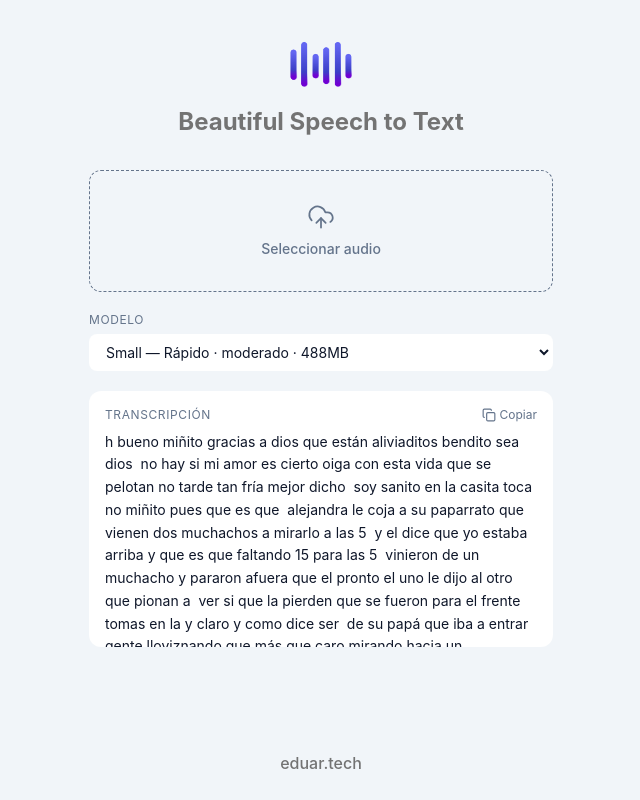
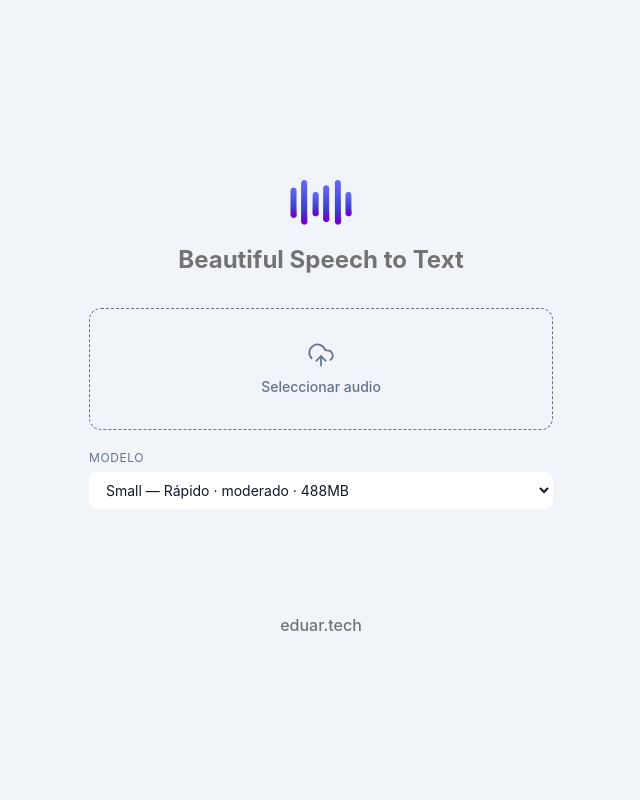
Before and after one commit to devcastech/beautiful-stt, a React (Vite) app: page / in a window 1280 px wide. Shown: the whole page, without its empty margins (319-959 px from the left). Built offline with nearby package versions, Linux system fonts and the light colour scheme.

Commit message:
remove generated text test

```diff
--- a/src/AudioProcessor.tsx
+++ b/src/AudioProcessor.tsx
@@ -42,7 +42,7 @@ export const AudioProcessor = () => {
   const [selectedFilePath, setSelectedFileFilePath] = useState<string | null>(null);
   const [fileInfo, setFileInfo] = useState<{ name: string; url: string } | null>(null);
   const [isProcessing, setIsProcessing] = useState(false);
-  const [result, setResult] = useState<string>('h bueno miñito gracias a dios que están aliviaditos bendito sea dios  no hay si mi amor es cierto oiga con esta vida que se pelotan no tarde tan fría mejor dicho  soy sanito en la casita toca no miñito pues que es que  alejandra le coja a su paparrato que vienen dos muchachos a mirarlo a las 5  y el dice que yo estaba arriba y que es que faltando 15 para las 5  vinieron de un muchacho y pararon afuera que el pronto el uno le dijo al otro que pionan a  ver si que la pierden que se fueron para el frente tomas en la y claro y como dice ser  de su papá que iba a entrar gente lloviznando que más que caro mirando hacia un momentico  después vinieron y pagaron y no quiero nada dice que pronto eran esos no hay vamos mitos  a que cale tiempo al tiempo no hay de otro andito dios pues ahí van dice que ha estado entrenando  un muchacho que así no hay más remedio ya está manás ya le dijimos que le guiara entonces  si quería venir a trajanos unos días el que va a venir hoy pero van o sea las dos me habló yo no  mira el mensaje además que me habla digo que ni a hoy o mañana con él vamos a ver si está disponible  y los muchachos a salvo a ver que vamos a ser mito mientras tanto toca la mano del señor pero yo sé  que si ellos quieren lo vendemos mi amor con la ayuda del señor la virgencita estoy pidiendo la san  antonito que la ha sido muy milagroso siempre intercede por uno cuando no tiene algo que le  pide urgente si dios quiere así será');
+  const [result, setResult] = useState<string>('');
   const [processStep, setProcessStep] = useState<ProcessEvent | null>(null);
   const [model, setModel] = useState<string>('ggml-small.bin');
   const [copied, setCopied] = useState(false);
```
